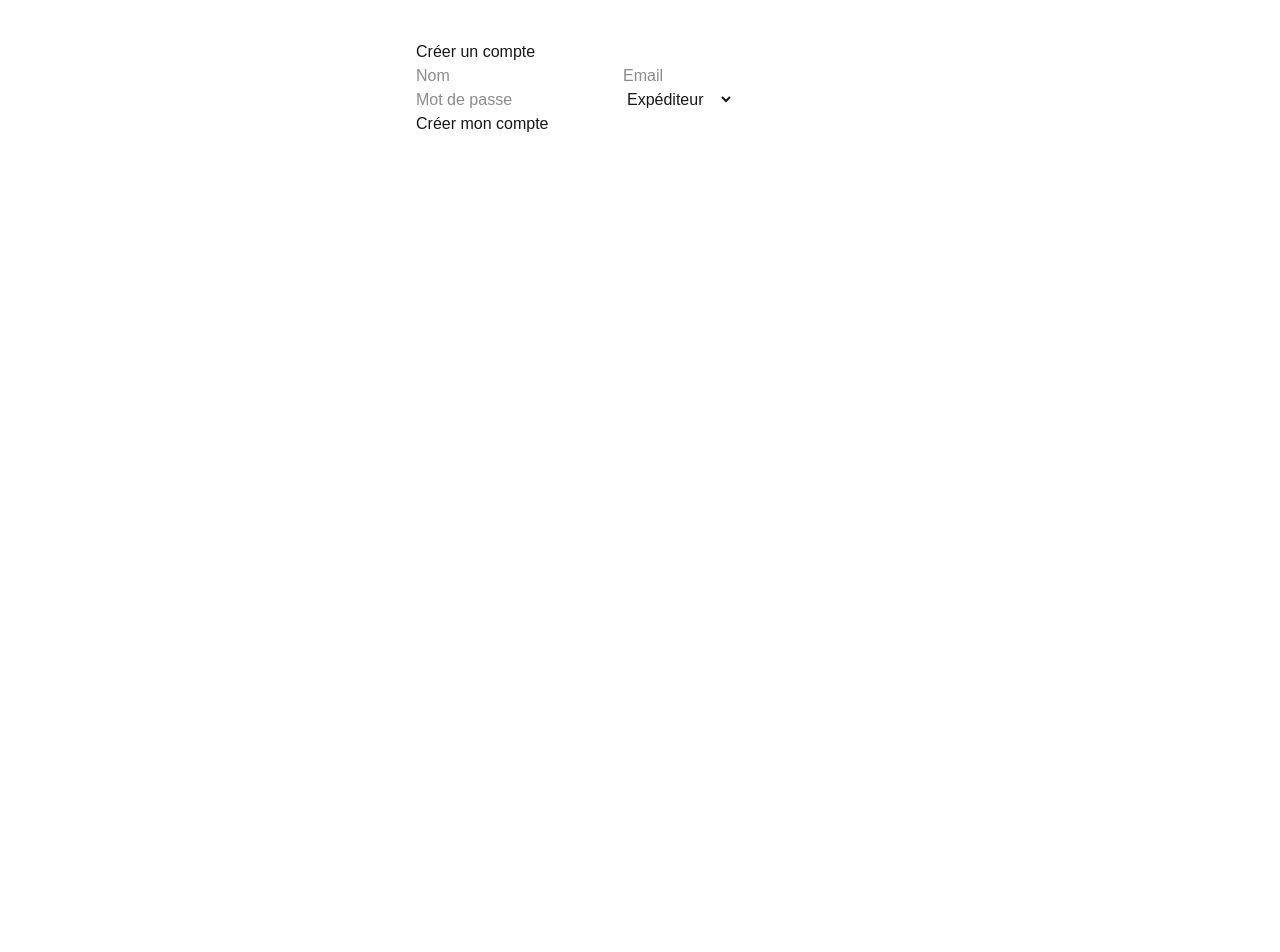
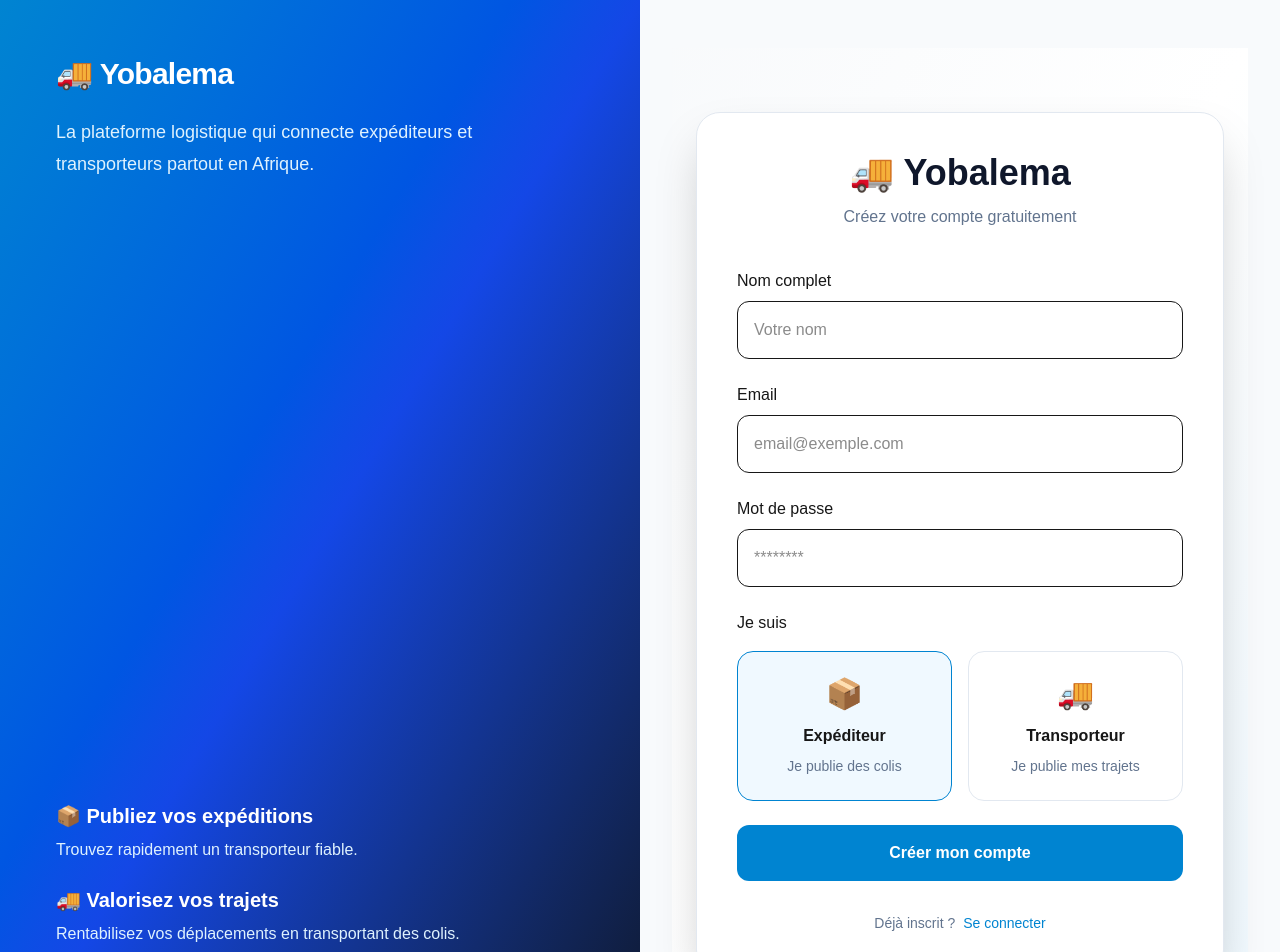
Before and after one commit to cherif-it/yobalema_mvp, a Next.js app: page /register in a window 1280 px wide. Shown: the top 952 px of the page. Before the commit the page ends 800 px from the top, so only its background shows below. Built offline with nearby package versions, Linux system fonts and the light colour scheme.

Commit message:
add app/auth/layout.tsx

```diff
--- /dev/null
+++ b/app/(auth)/layout.tsx
@@ -0,0 +1,82 @@
+import type { ReactNode } from "react";
+import Link from "next/link";
+
+export default function AuthLayout({
+  children,
+}: {
+  children: ReactNode;
+}) {
+  return (
+    <main className="min-h-screen grid lg:grid-cols-2 bg-slate-50">
+
+      {/* Partie gauche */}
+      <section className="hidden lg:flex flex-col justify-between bg-gradient-to-br from-sky-600 via-blue-700 to-slate-900 text-white p-14">
+
+        <div>
+
+          <Link
+            href="/"
+            className="text-3xl font-bold tracking-tight"
+          >
+            🚚 Yobalema
+          </Link>
+
+          <p className="mt-6 text-sky-100 text-lg leading-8 max-w-md">
+            La plateforme logistique qui connecte expéditeurs et
+            transporteurs partout en Afrique.
+          </p>
+
+        </div>
+
+        <div>
+
+          <div className="space-y-6">
+
+            <div>
+              <h3 className="font-semibold text-xl">
+                📦 Publiez vos expéditions
+              </h3>
+
+              <p className="text-sky-100 mt-2">
+                Trouvez rapidement un transporteur fiable.
+              </p>
+            </div>
+
+            <div>
+              <h3 className="font-semibold text-xl">
+                🚚 Valorisez vos trajets
+              </h3>
+
+              <p className="text-sky-100 mt-2">
+                Rentabilisez vos déplacements en transportant des colis.
+              </p>
+            </div>
+
+            <div>
+              <h3 className="font-semibold text-xl">
+                🤝 Matching intelligent
+              </h3>
+
+              <p className="text-sky-100 mt-2">
+                Notre moteur rapproche automatiquement les offres et les besoins.
+              </p>
+            </div>
+
+          </div>
+
+        </div>
+
+      </section>
+
+      {/* Partie droite */}
+      <section className="flex items-center justify-center px-6 py-12">
+
+        <div className="w-full max-w-xl">
+          {children}
+        </div>
+
+      </section>
+
+    </main>
+  );
+}
--- a/app/(auth)/register/page.tsx
+++ b/app/(auth)/register/page.tsx
@@ -1,87 +1,9 @@
-"use client";
-
-import { useState } from "react";
-import { useRouter } from "next/navigation";
+import RegisterForm from "@/components/auth/RegisterForm";
 
 export default function RegisterPage() {
-  const router = useRouter();
-
-  const [form, setForm] = useState({
-    name: "",
-    email: "",
-    password: "",
-    role: "EXPEDITOR",
-  });
-
-  const [loading, setLoading] = useState(false);
-
-  async function handleSubmit(e: React.FormEvent) {
-    e.preventDefault();
-
-    setLoading(true);
-
-    const res = await fetch("/api/register", {
-      method: "POST",
-      headers: {
-        "Content-Type": "application/json",
-      },
-      body: JSON.stringify(form),
-    });
-
-    setLoading(false);
-
-    if (res.ok) {
-      router.push("/login");
-    } else {
-      alert("Erreur lors de l'inscription");
-    }
-  }
-
   return (
-    <div className="max-w-md mx-auto mt-10">
-      <h1>Créer un compte</h1>
-
-      <form onSubmit={handleSubmit}>
-        <input
-          placeholder="Nom"
-          value={form.name}
-          onChange={(e) =>
-            setForm({ ...form, name: e.target.value })
-          }
-        />
-
-        <input
-          placeholder="Email"
-          type="email"
-          value={form.email}
-          onChange={(e) =>
-            setForm({ ...form, email: e.target.value })
-          }
-        />
-
-        <input
-          placeholder="Mot de passe"
-          type="password"
-          value={form.password}
-          onChange={(e) =>
-            setForm({ ...form, password: e.target.value })
-          }
-        />
-
-        <select
-          value={form.role}
-          onChange={(e) =>
-            setForm({ ...form, role: e.target.value })
-          }
-        >
-          <option value="EXPEDITOR">Expéditeur</option>
-          <option value="TRANSPORTER">Transporteur</option>
-        </select>
-
-        <button type="submit" disabled={loading}>
-          {loading ? "Création..." : "Créer mon compte"}
-        </button>
-      </form>
-    </div>
+    <main className="min-h-screen bg-gradient-to-br from-slate-50 via-white to-sky-50 flex items-center justify-center px-6 py-16">
+      <RegisterForm />
+    </main>
   );
 }
--- a/app/register/page.tsx
+++ /dev/null
@@ -1,9 +0,0 @@
-import RegisterForm from "@/components/auth/RegisterForm";
-
-export default function RegisterPage() {
-  return (
-    <main className="min-h-screen bg-gradient-to-br from-slate-50 via-white to-sky-50 flex items-center justify-center px-6 py-16">
-      <RegisterForm />
-    </main>
-  );
-}
```
Also changed, not shown: app/login/page.tsx (deleted).
